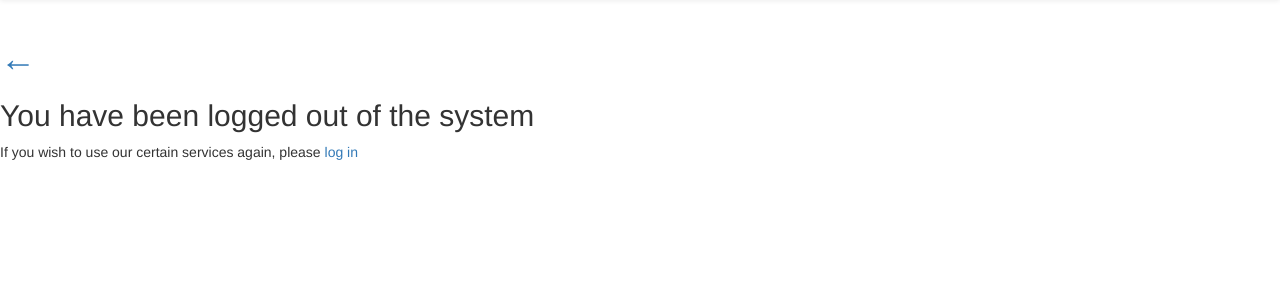
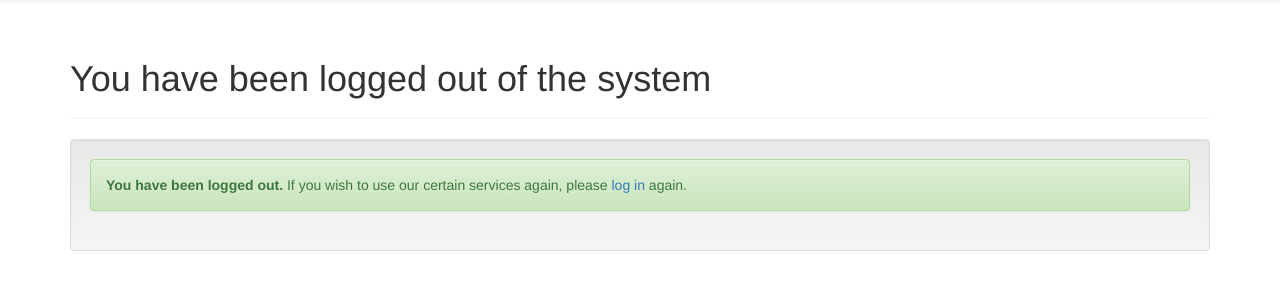
Before and after one commit to jeeb/tsoha, a Django app: template forums/templates/registration/logged_out.html in a window 1280 px wide. Shown: the part 51-351 px from the top of the page. Run offline with Django 3.2, Linux system fonts and the light colour scheme; the template is opened without the code that fills it, so the values that code supplies are empty; some libraries are stand-ins or nearby versions.

Commit message:
Templates: Bootstrap logged out message

```diff
--- a/forums/templates/registration/logged_out.html
+++ b/forums/templates/registration/logged_out.html
@@ -1,8 +1,16 @@
 {% include "includes/start_tags.html" %}
 {% include "includes/navbar.html" %}
-<h1><a href="{% url 'index' %}">←</a></h1>
+<div class="container theme-showcase">
 
-<h2>You have been logged out of the system</h2>
+<div class="page-header">
+<h1>You have been logged out of the system</h1>
+</div>
 
-<p>If you wish to use our certain services again, please <a href="{% url 'login' %}">log in</a></p>
+<div class="well">
+<div class="alert alert-success">
+<strong>You have been logged out.</strong> If you wish to use our certain services again, please <a href="{% url 'login' %}">log in</a> again.
+</div>
+</div>
+
+</div>
 {% include "includes/end_tags.html" %}
```
